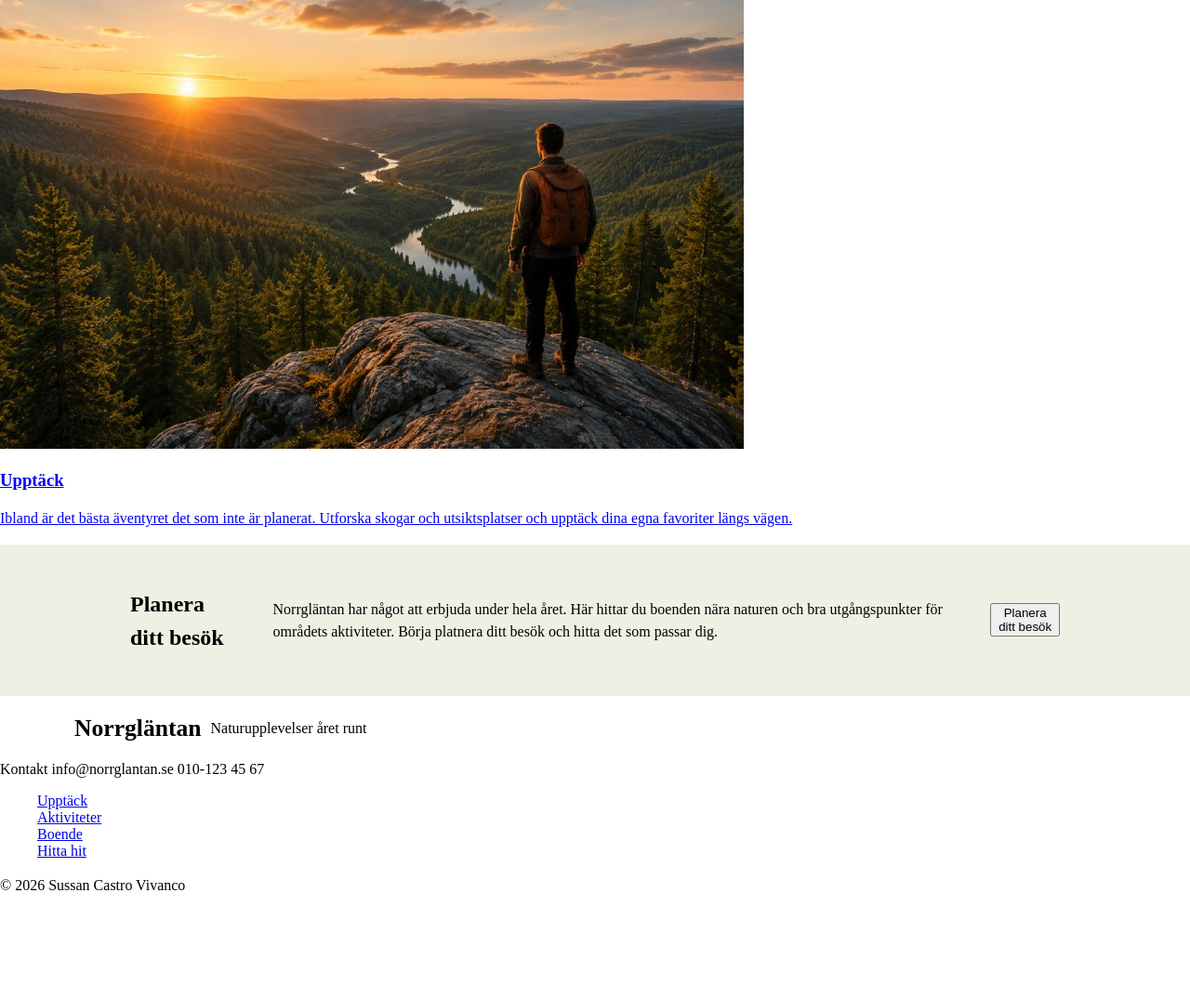
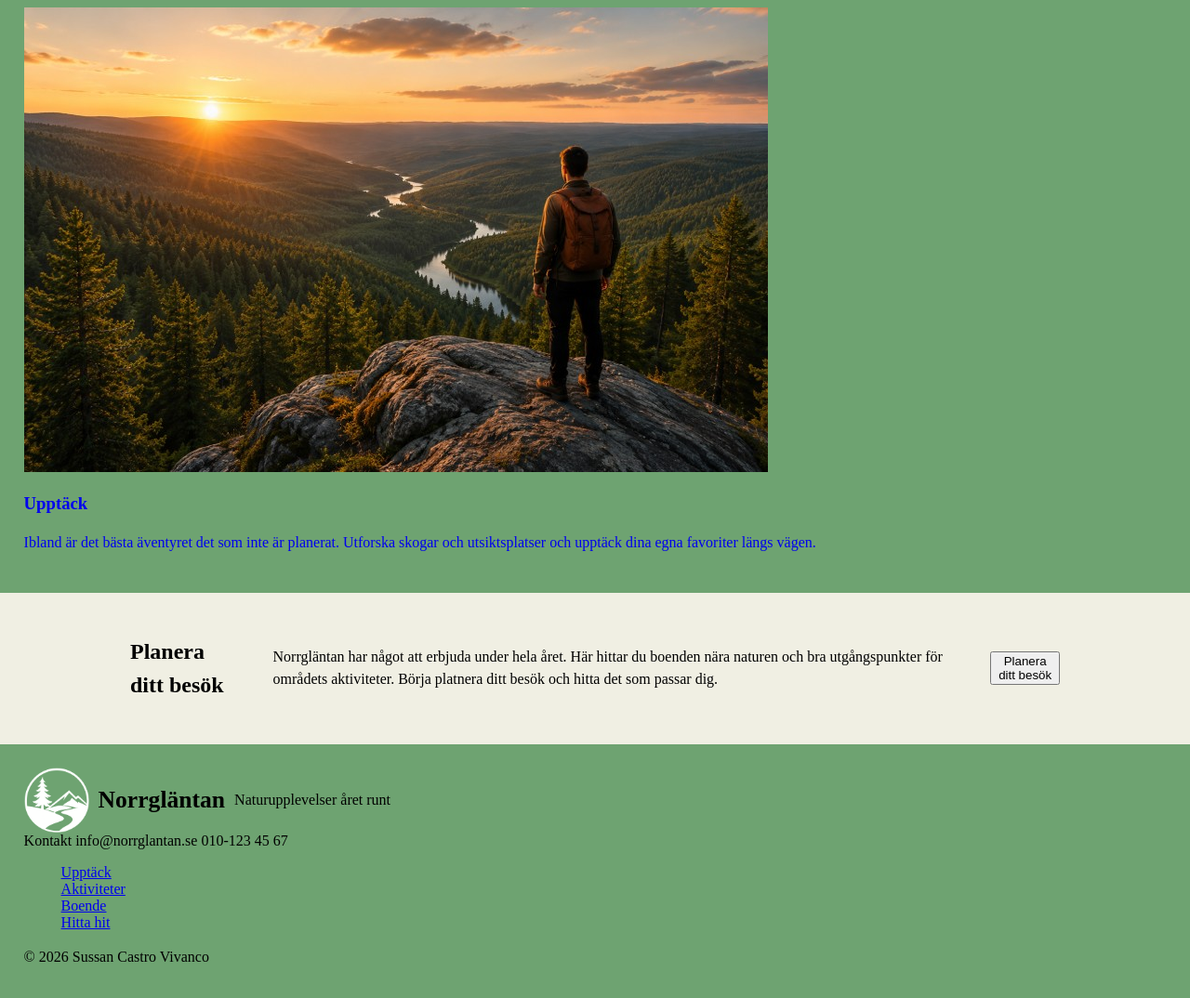
Before and after one commit to sussanvivanco-gif/Laboration_CSS, a plain HTML site: page dt224g_Sussan_CastroVivanco/index.html in a window 1280 px wide. Shown: the part 1994-3068 px from the top of the page at 93% size. Before the commit the page ends 2975 px from the top, so only its background shows below. Drawn offline with Linux system fonts and the light colour scheme.

Commit message:
redigerar i css

```diff
--- a/dt224g_Sussan_CastroVivanco/css/style.css
+++ b/dt224g_Sussan_CastroVivanco/css/style.css
@@ -44,11 +44,6 @@ nav ul {
  }
 
 /* SECTION HERO*/
-.main {
-    background-color: #6EA371;
-    padding: 2%;
-
-}
  .hero {
     position: relative;
     color:rgb(244, 247, 232);
@@ -77,10 +72,7 @@ nav ul {
     right: 20px;
 }
 
-
-
 /*NATUR TEXT*/
-
 .naturtext{
     text-align: center;
     background-color: rgb(240, 237, 205);
@@ -88,16 +80,16 @@ nav ul {
 }
 
 /*UPPLEV NORRGLÄNTAN*/
-.upplev{
-    position: relative;
-    text-align: center;
-    background-color: rgb(240, 239, 227);
+.all-browser {
+    background-color: #6EA371;
     padding: 2%;
 }
 
-
+.browser a{
+    text-decoration: none;
+    color
+}
 .vandra img {
-/* clip-path: circle(); */
   border-radius: 50%;
   width: 200px;
   height: 200px;
@@ -155,6 +147,11 @@ nav ul {
 }
 
 /*FOOTER*/
+footer{
+        background-color: #6EA371;
+    padding: 2%;
+}
+
 footer li {
     display: flex;
     align-items: center;
```
Also changed, not shown: dt224g_Sussan_CastroVivanco/index.html (+2 -4 lines).
